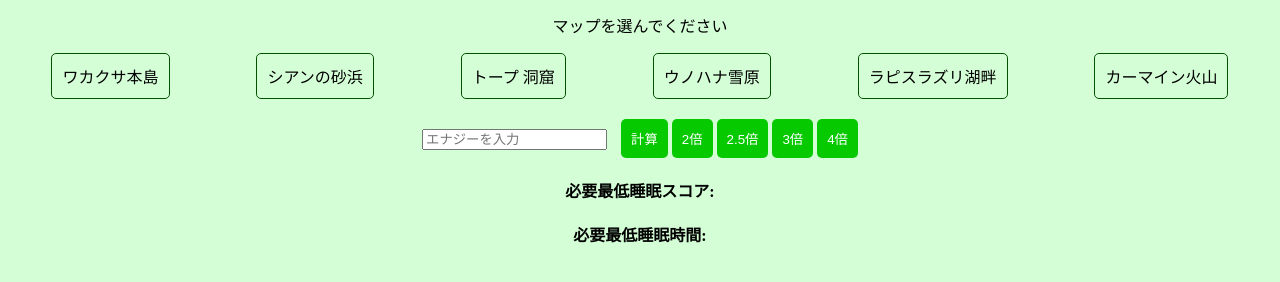
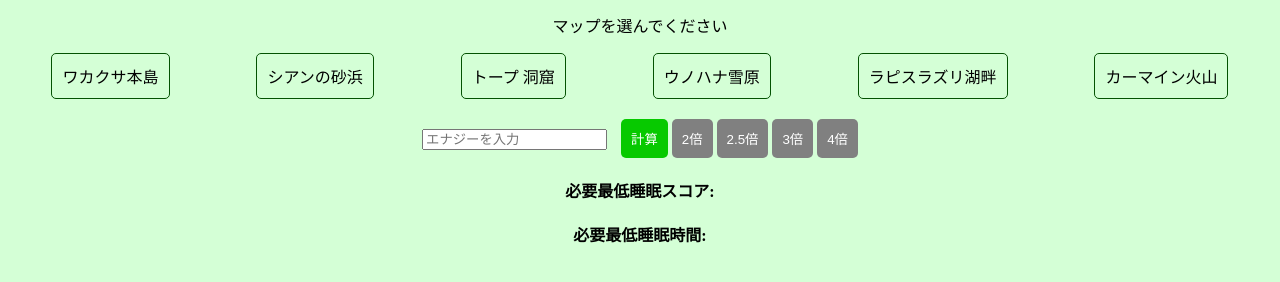
Before and after one commit to iput2020-yamaguchi/poke, a plain HTML site: page index.html in a window 1280 px wide. Shown: the part 102-384 px from the top of the page. Drawn offline with Linux system fonts and the light colour scheme.

Commit message:
Update sample.css

```diff
--- a/sample.css
+++ b/sample.css
@@ -42,6 +42,17 @@ button {
   border-radius: 5px;
 }
 
+button.multiplier {
+  background-color: grey; /* 変更前のデフォルトの色 */
+  color: white;
+  padding: 10px;
+  cursor: pointer;
+}
+
+button.multiplier:hover {
+  background-color: #333; /* 変更前のホバー時の色 */
+}
+
 #score,
 #hour {
   margin-top: 20px;
```
